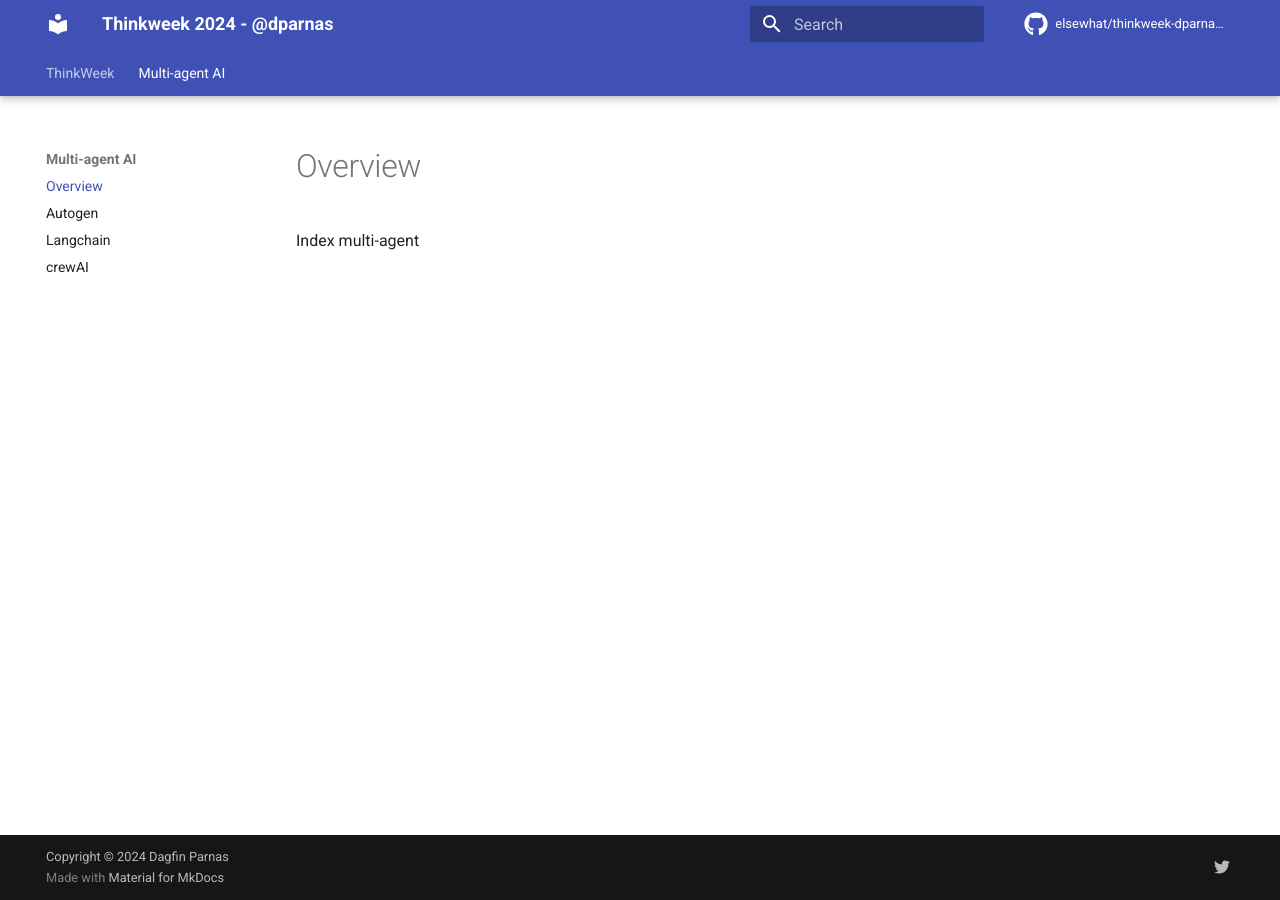
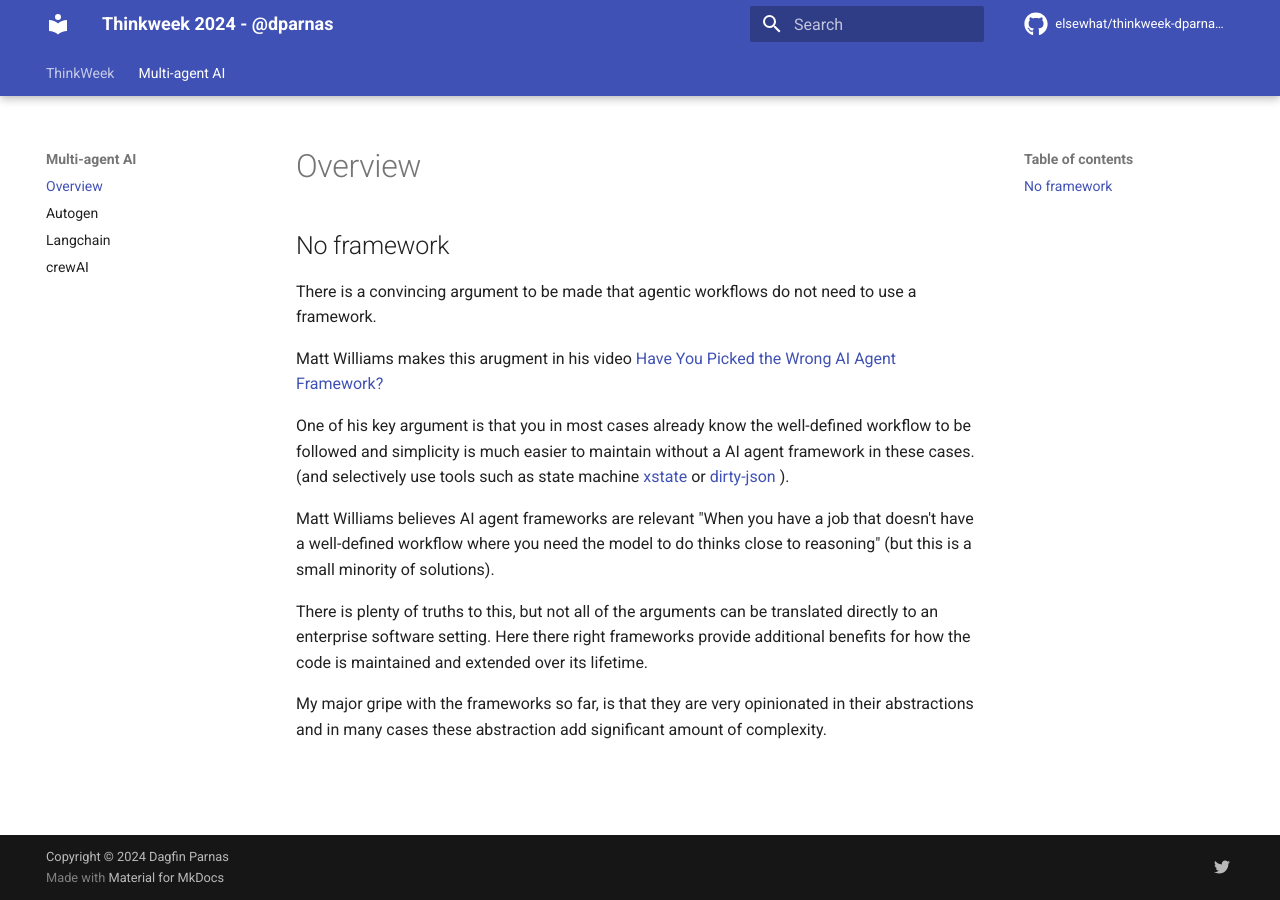
Before and after one commit to elsewhat/thinkweek-dparnas-2024, an MkDocs documentation site: the page built from docs/multi-agent/index.md, in a window 1280 px wide. Built offline with MkDocs 1.6.1 and Material for MkDocs 9.7.7, drawn with Linux system fonts in a browser that asks for light colours; comment, search, counter and statistics services are not loaded.

Commit message:
Update mulit-agent

```diff
--- a/docs/multi-agent/index.md
+++ b/docs/multi-agent/index.md
@@ -1 +1,15 @@
-Index multi-agent
+
+## No framework
+There is a convincing argument to be made that agentic workflows do not need to use a framework.
+
+Matt Williams makes this arugment in his video [Have You Picked the Wrong AI Agent Framework?](https://youtu.be/jLVl5V8roMU?si=jIrHkeQ4c9EkVTeV)
+
+One of his key argument is that you in most cases already know the well-defined workflow to be followed and simplicity is much easier to maintain without a AI agent framework in these cases.
+(and selectively use tools such as state machine [xstate](https://github.com/statelyai/xstate) or [dirty-json ](https://github.com/RyanMarcus/dirty-json)).
+
+Matt Williams believes AI agent frameworks are relevant "When you have a job that doesn't have a well-defined workflow where you need the model to do thinks close to reasoning" (but this is a small minority of solutions).
+
+There is plenty of truths to this, but not all of the arguments can be translated directly to an enterprise software setting.
+Here there right frameworks provide additional benefits for how the code is maintained and extended over its lifetime.
+
+My major gripe with the frameworks so far, is that they are very opinionated in their abstractions and in many cases these abstraction add significant amount of complexity.
```
Also changed, not shown: docs/llm/index.md (added).
